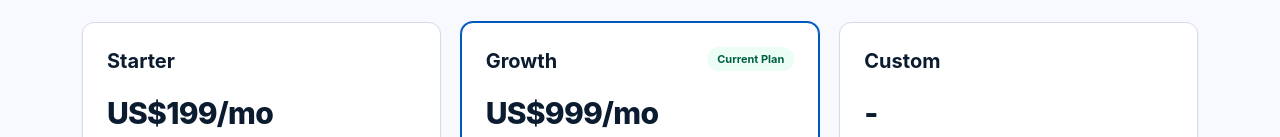
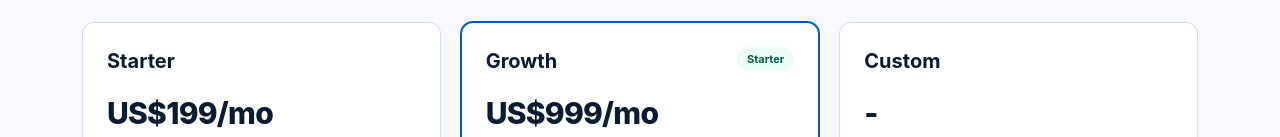
Before and after one commit to anbya/brand-pilot, a Next.js app: page /pricing in a window 1280 px wide. Shown: the part 441-578 px from the top of the page. Built offline with nearby package versions, Linux system fonts and the light colour scheme.

Commit message:
update the pricing plan

```diff
--- a/src/components/pricing/pricing-client.tsx
+++ b/src/components/pricing/pricing-client.tsx
@@ -35,7 +35,7 @@ export function PricingClient() {
       {message ? <p role="status" className="mb-6 rounded-xl border border-emerald-200 bg-emerald-50 p-4 text-sm font-semibold text-emerald-900">{message}</p> : null}
       {brandUsage.overLimit ? <div role="alert" className="mb-6 rounded-xl border border-amber-200 bg-amber-50 p-4 text-sm text-amber-900"><p className="font-bold">Workspace is over the Brand limit</p><p className="mt-1">{getBrandLimitMessage(activeWorkspace.id, brands, subscription)} Existing Brands remain available and no data was removed.</p></div> : null}
       <section aria-label="Pricing plans" className="grid gap-5 lg:grid-cols-3">{pricingPlans.map((plan) => { const current = plan.id === subscription.planId; return <article key={plan.id} aria-label={`${plan.name} plan${current ? ", current plan" : ""}`} className={`bp-card flex min-h-[470px] flex-col ${plan.highlighted ? "border-[var(--bp-primary)] ring-1 ring-[var(--bp-primary)]" : ""}`}>
-        <div className="flex items-start justify-between gap-3"><h2 className="bp-section-title">{plan.name}</h2>{current ? <StatusBadge tone="success">Current Plan</StatusBadge> : plan.highlighted ? <StatusBadge tone="info">Recommended</StatusBadge> : null}</div>
+        <div className="flex items-start justify-between gap-3"><h2 className="bp-section-title">{plan.name}</h2>{current ? <StatusBadge tone="success">Starter</StatusBadge> : plan.highlighted ? <StatusBadge tone="info">Recommended</StatusBadge> : null}</div>
         <p className="mt-5 text-3xl font-extrabold tracking-tight text-[var(--bp-text)]">{formatPlanPrice(plan)}</p>
         <p className="mt-4 min-h-[66px] text-sm leading-[22px] text-[var(--bp-text-secondary)]">{plan.description}</p>
         <ul className="mt-6 grid gap-3 text-sm text-[var(--bp-text-secondary)]">{getPlanFeatureLabels(plan).map((feature) => <li key={feature} className="flex gap-2"><span aria-hidden="true" className="font-bold text-emerald-700">✓</span><span>{feature}</span></li>)}</ul>
```
